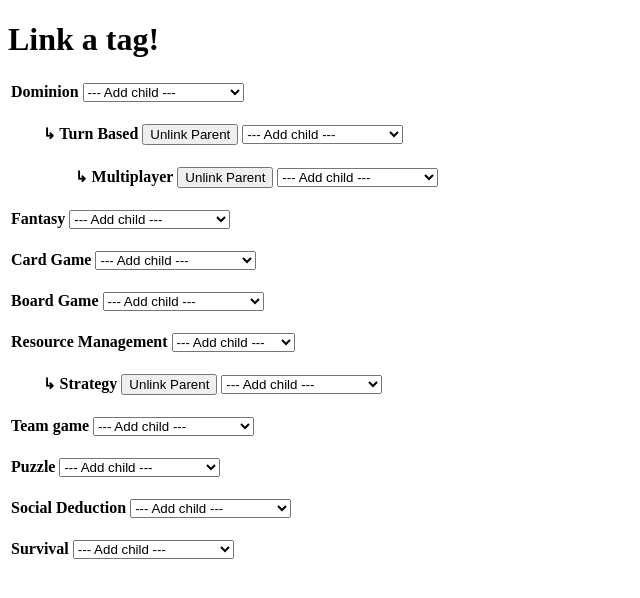
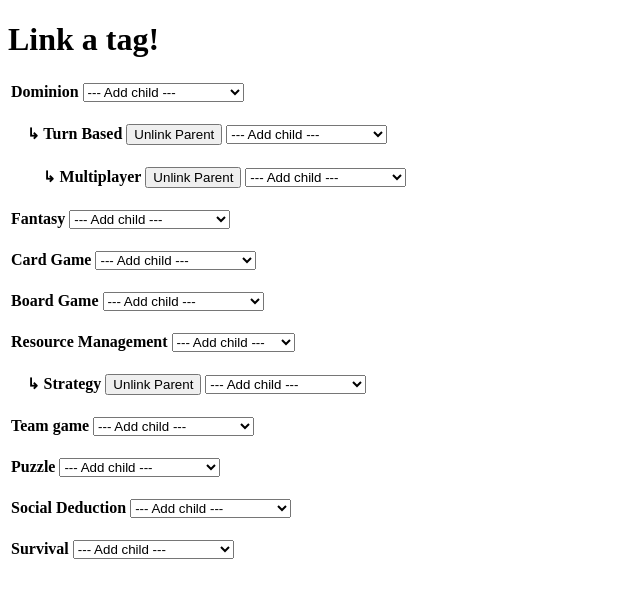
Before and after one commit to Budd00/CITS3200-project, a Django app: page /library/tag-link/ in a window 1280 px wide. Shown: the part 80-678 px from the top of the page, without its empty margins (0-640 px from the left). Run offline with Django 3.2, Linux system fonts and the light colour scheme; data comes from the database, SQL or seed files in the repository; lists and menus that the app fills with data are empty.

Commit message:
Fix indenting issue

```diff
--- a/webapp/libapp/static/libapp/tag-link.css
+++ b/webapp/libapp/static/libapp/tag-link.css
@@ -1,3 +1,3 @@
 .child_tags {
-    padding-left:2em;
+    padding-left:1em;
 }
--- a/webapp/libapp/templates/libapp/tag-link.html
+++ b/webapp/libapp/templates/libapp/tag-link.html
@@ -79,6 +79,10 @@
                 </div>
             {% endif %}
         {% endif %}
+        {% for tag in tags %}
+            </div>
+        {% endfor %}
     {% endfor %}
+
     <script src="{% static 'libapp/tag-link.js' %}"></script>
 {% endblock %}
```
